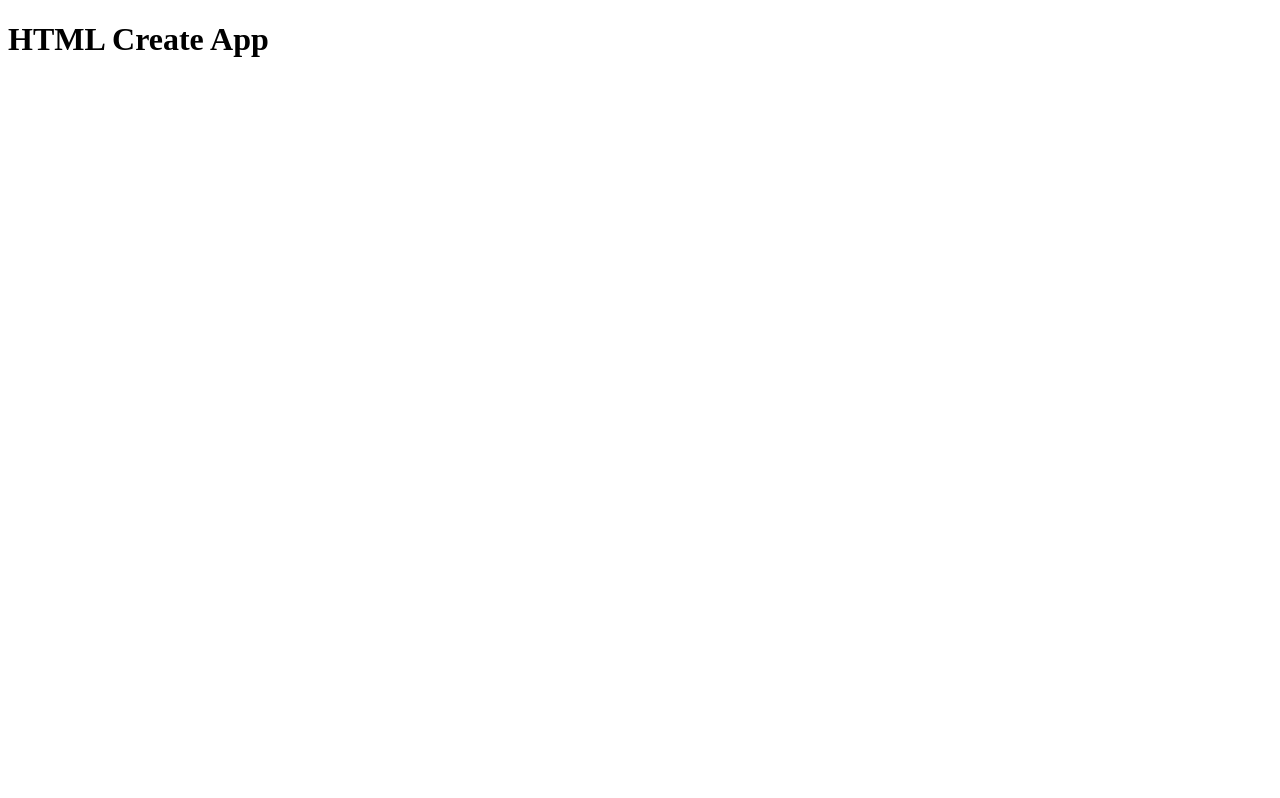
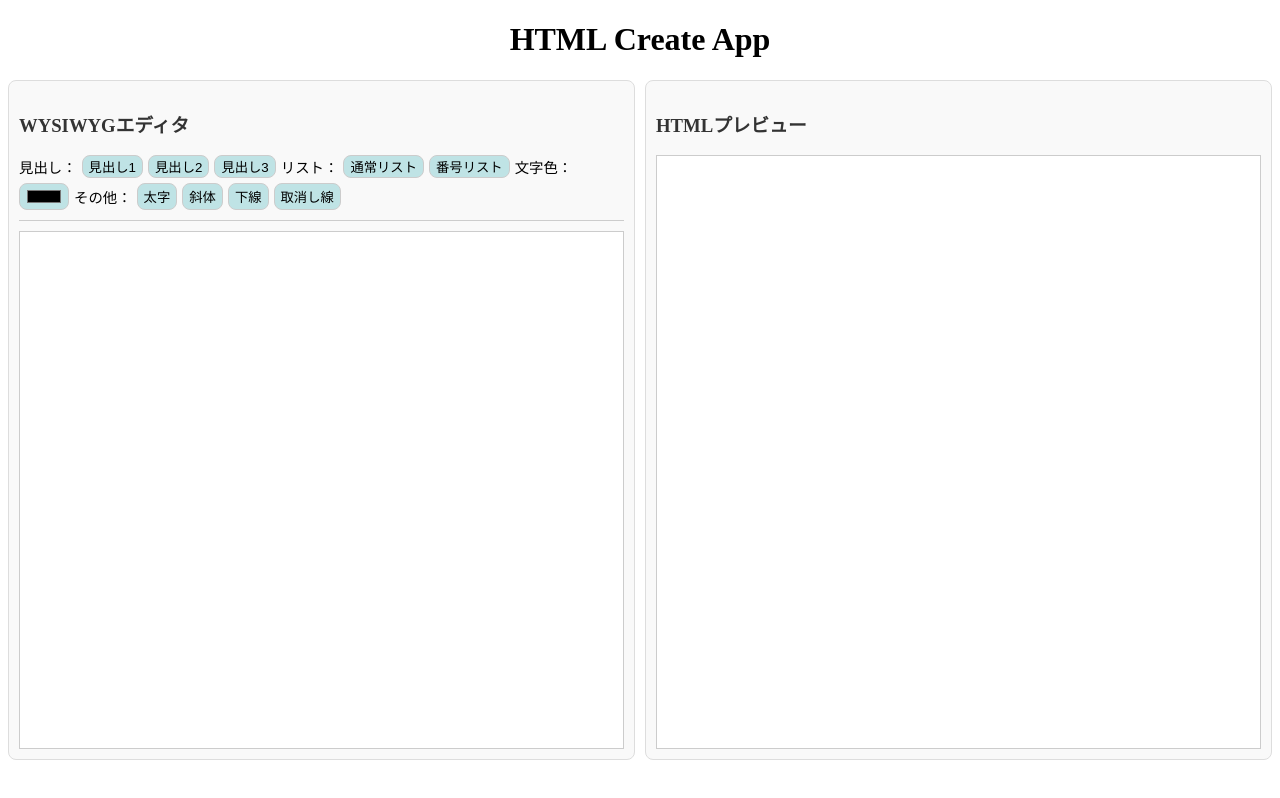
Before and after one commit to abematsu-shingo/html-create-app, a Vue app in the folder html-create-app/: page / in a window 1280 px wide. Built offline with nearby package versions, Linux system fonts and the light colour scheme.

Commit message:
テキスト入力エリア・htmlプレビューエリアの作成

```diff
--- a/html-create-app/src/App.vue
+++ b/html-create-app/src/App.vue
@@ -1,5 +1,111 @@
 <script setup></script>
 <template>
   <h1>HTML Create App</h1>
+  <div class="container">
+    <div class="wysiwygArea">
+      <h3>WYSIWYGエディタ</h3>
+      <div class="toolbar">
+        <label for="heading">見出し：</label>
+        <button id="heading">見出し1</button>
+        <button id="heading">見出し2</button>
+        <button id="heading">見出し3</button>
+
+        <label for="list">リスト：</label>
+        <button id="list">通常リスト</button>
+        <button id="list">番号リスト</button>
+
+        <label for="textColor">文字色：</label>
+        <input type="color" id="textColor" />
+
+        <label for="other">その他：</label>
+        <button id="other">太字</button>
+        <button id="other">斜体</button>
+        <button id="other">下線</button>
+        <button id="other">取消し線</button>
+      </div>
+      <div contenteditable="true" @input="onInput" class="editArea"></div>
+    </div>
+
+    <div class="previewArea">
+      <h3>HTMLプレビュー</h3>
+      <div class="htmlPreview"></div>
+    </div>
+  </div>
 </template>
-<style scoped></style>
+<style scoped>
+* {
+  box-sizing: border-box;
+}
+h1 {
+  text-align: center;
+}
+h3 {
+  color: #333;
+}
+
+.container {
+  display: flex;
+  height: 85vh;
+  gap: 10px;
+}
+
+.wysiwygArea,
+.previewArea {
+  flex: 1;
+  border: 1px solid #ddd;
+  border-radius: 8px;
+  padding: 10px;
+  background-color: #f9f9f9;
+  overflow: hidden;
+  display: flex; /* 子要素のflex-glowを適用させるための設定 */
+  flex-direction: column;
+}
+
+.editArea {
+  min-height: 300px;
+  border: 1px solid #ccc;
+  margin-top: 10px;
+  padding: 10px;
+  background-color: #fff;
+  flex-grow: 1; /* 残りのスペースを埋める */
+  overflow-y: auto; /* はみ出したらスクロール */
+  outline: none;
+}
+.toolbar {
+  display: flex;
+  flex-wrap: wrap; /* ボタンを改行 */
+  gap: 5px;
+  padding-bottom: 10px;
+  border-bottom: 1px solid #ccc;
+}
+.toolbar button,
+.toolbar input[type='color'] {
+  border: 1px solid #ccc;
+  border-radius: 8px;
+  background-color: #bfe3e5;
+  cursor: pointer;
+  transition: background-color 0.2s;
+}
+.toolbar button:hover,
+.toolbar input[type='color']:hover {
+  background-color: #89dde0;
+}
+.toolbar input[type='color'] {
+  padding: 2px 5px;
+}
+.toolbar label {
+  font-size: 0.9em;
+  align-self: center;
+}
+
+.htmlPreview {
+  min-height: 300px;
+  border: 1px solid #ccc;
+  padding: 10px;
+  background-color: #fff;
+  flex-grow: 1;
+  overflow-y: auto;
+  white-space: pre-wrap; /* エディタの改行・スペースをそのまま表示 */
+  word-break: break-all; /* 長い文章は折り返す */
+}
+</style>
```
